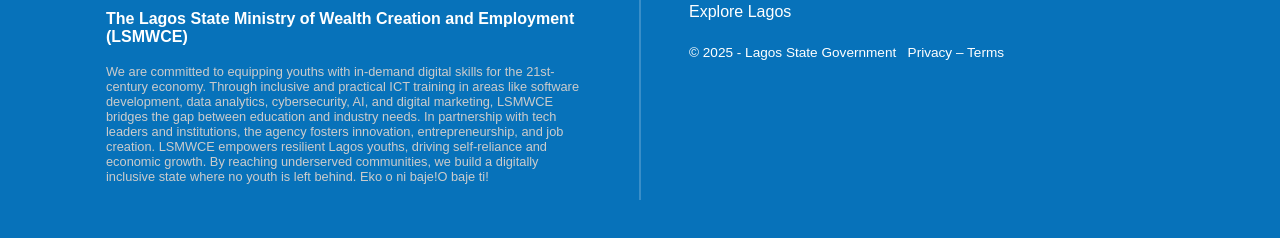
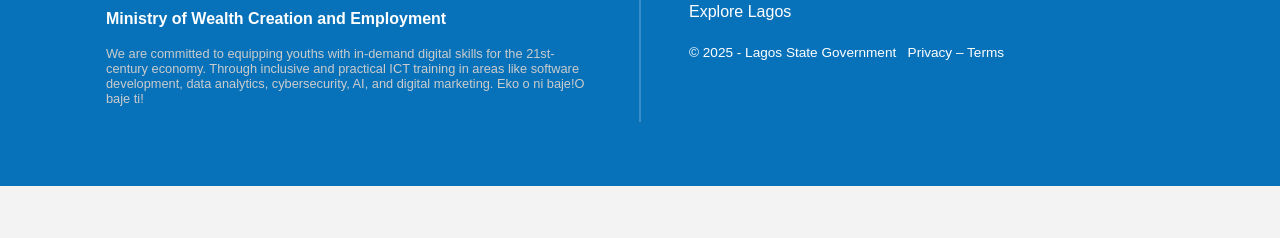
Before and after one commit to HadegoldDevelopers/lagsteam, a plain HTML site: page appreciate.html in a window 1280 px wide. Shown: the part 2973-3211 px from the top of the page. After the commit the page ends 3159 px from the top, so only its background shows below. Drawn offline with Linux system fonts and the light colour scheme.

Commit message:
Update appreciate.html

```diff
--- a/appreciate.html
+++ b/appreciate.html
@@ -137,16 +137,11 @@
 
       <div class="footer-about">
         <img src="img/lagos-state-logo.png" alt="Lagos Logo" class="lagos-logo" />
-        <h4>The Lagos State Ministry of Wealth Creation and Employment (LSMWCE)</h4>
+        <h4>Ministry of Wealth Creation and Employment </h4>
         <br>
         <p class="tiny">
-           We are committed to equipping youths with in-demand digital skills for
-          the 21st-century economy. Through inclusive and practical ICT training in areas like software development, data
-          analytics, cybersecurity, AI, and digital marketing, LSMWCE bridges the gap between education and industry needs. In
-          partnership with tech leaders and institutions, the agency fosters innovation, entrepreneurship, and job creation. LSMWCE
-          empowers resilient Lagos youths, driving self-reliance and economic growth. By reaching underserved communities, we
-          build a digitally inclusive state where no youth is left behind.
-          Eko o ni baje!O baje ti!</p>
+           We are committed to equipping youths with in-demand digital skills for the 21st-century economy. Through inclusive and practical ICT training in areas like software development, data analytics, cybersecurity, AI, and digital marketing. Eko o ni baje!O baje ti!
+        </p>
       </div>
     </div>
 
```
